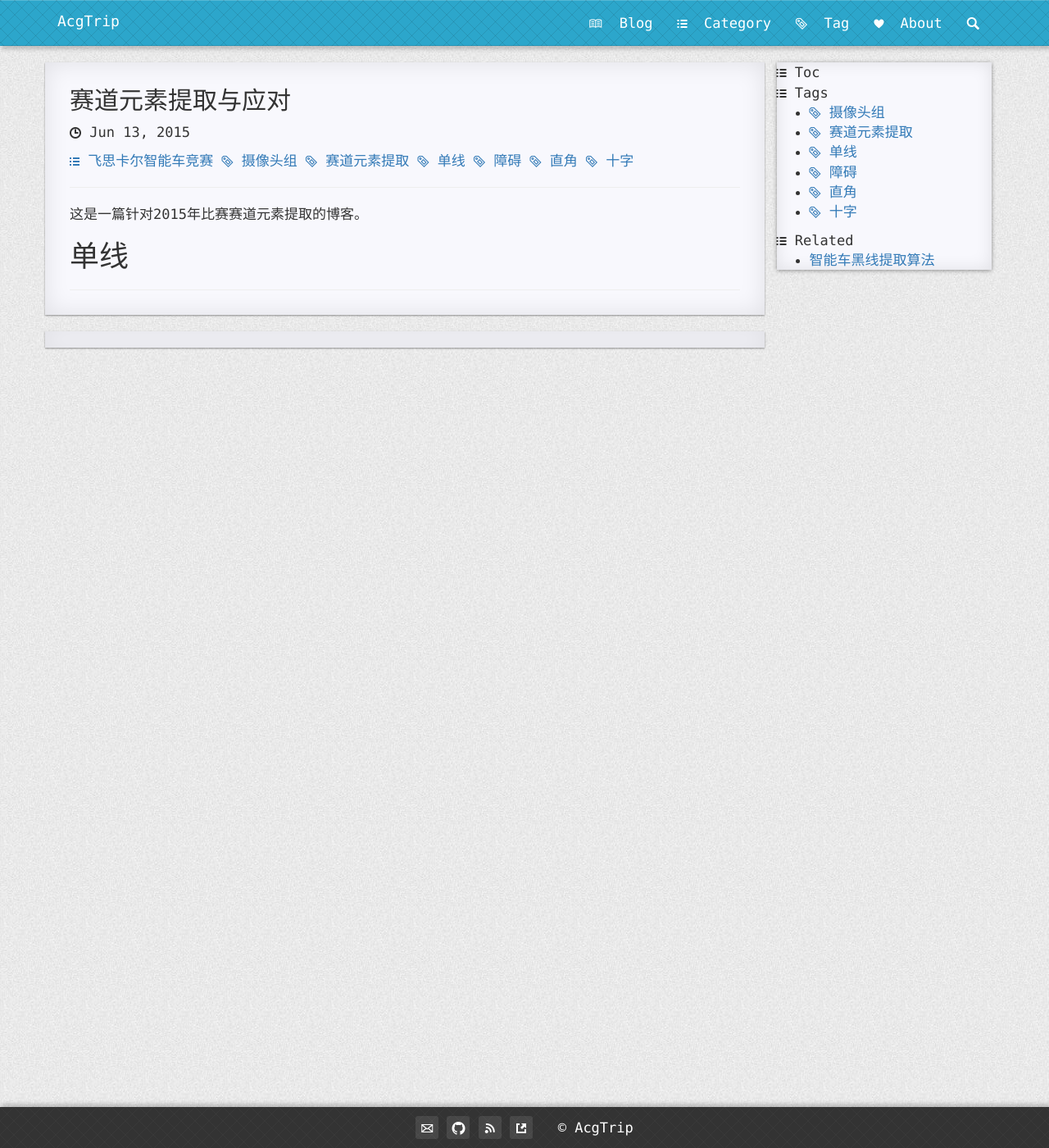
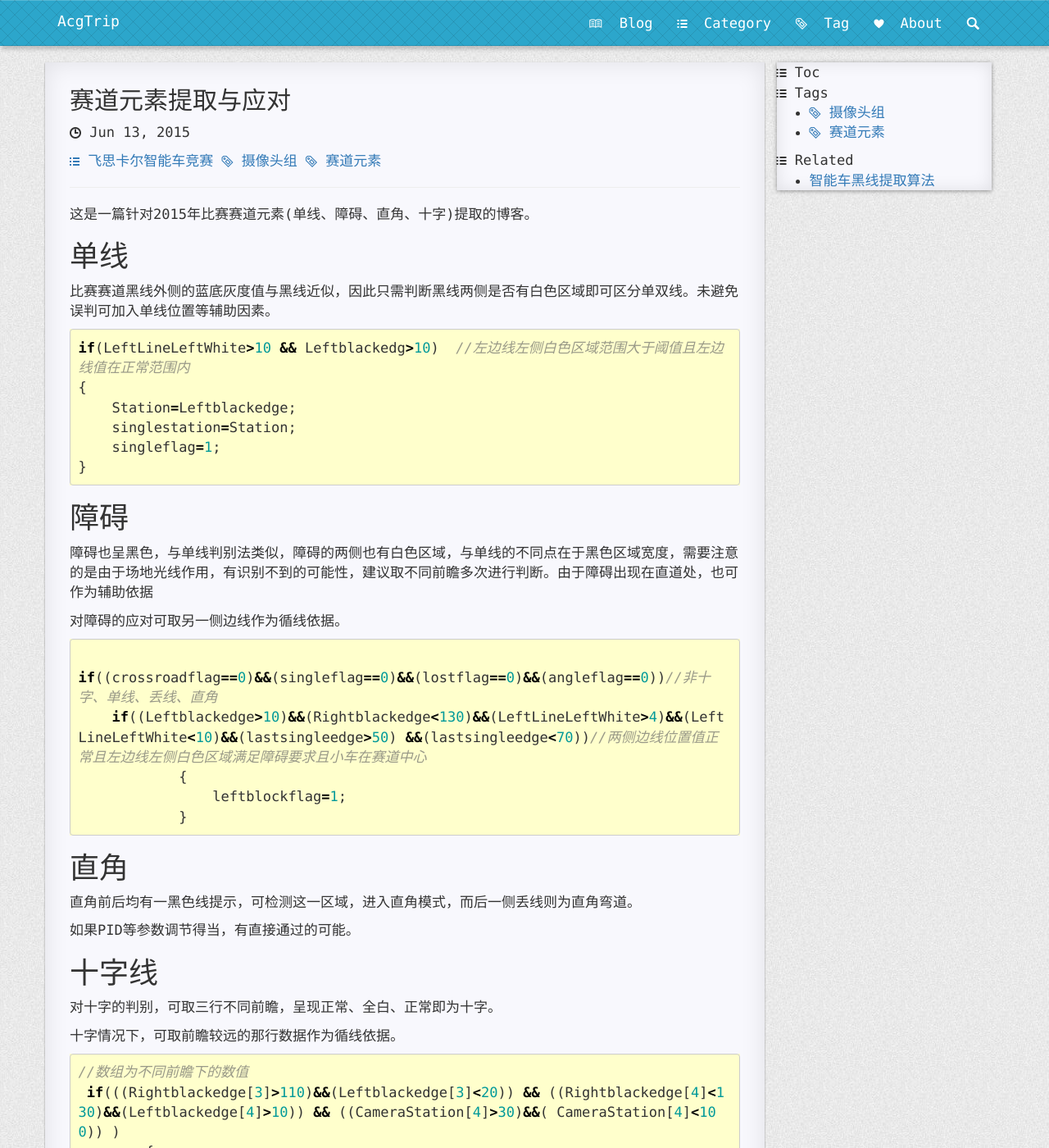
Before and after one commit to MemoriesOff/github_blog, a Jekyll site: the page built from _posts/2015-06-13-freescale-yuansu.md, in a window 1280 px wide and 1400 px high. Shown: the whole window at 82% size. Built offline with Jekyll 4.4.1, drawn with Linux system fonts in a browser that asks for light colours; nearby versions of some CDN libraries; Markdown is read by kramdown in place of the engine named in the settings; comment, search, counter and statistics services are not loaded; some of the changed text lies outside the part shown.

Commit message:
Update 2015-06-13-freescale-yuansu.md

````diff
--- a/_posts/2015-06-13-freescale-yuansu.md
+++ b/_posts/2015-06-13-freescale-yuansu.md
@@ -1,10 +1,56 @@
 ---
 layout: post
 title: 赛道元素提取与应对
-tags: 摄像头组 赛道元素提取 单线 障碍 直角 十字
+tags: 摄像头组 赛道元素
 categories: 飞思卡尔智能车竞赛
 ---
 
-这是一篇针对2015年比赛赛道元素提取的博客。
+这是一篇针对2015年比赛赛道元素(单线、障碍、直角、十字)提取的博客。
 
 #单线
+
+比赛赛道黑线外侧的蓝底灰度值与黑线近似，因此只需判断黑线两侧是否有白色区域即可区分单双线。未避免误判可加入单线位置等辅助因素。
+```c
+if(LeftLineLeftWhite>10 && Leftblackedg>10)  //左边线左侧白色区域范围大于阈值且左边线值在正常范围内
+{
+    Station=Leftblackedge;
+    singlestation=Station;
+    singleflag=1;
+}
+```
+
+#障碍
+
+障碍也呈黑色，与单线判别法类似，障碍的两侧也有白色区域，与单线的不同点在于黑色区域宽度，需要注意的是由于场地光线作用，有识别不到的可能性，建议取不同前瞻多次进行判断。由于障碍出现在直道处，也可作为辅助依据
+
+对障碍的应对可取另一侧边线作为循线依据。
+
+```c
+
+if((crossroadflag==0)&&(singleflag==0)&&(lostflag==0)&&(angleflag==0))//非十字、单线、丢线、直角
+    if((Leftblackedge>10)&&(Rightblackedge<130)&&(LeftLineLeftWhite>4)&&(LeftLineLeftWhite<10)&&(lastsingleedge>50) &&(lastsingleedge<70))//两侧边线位置值正常且左边线左侧白色区域满足障碍要求且小车在赛道中心
+            {
+                leftblockflag=1;
+            }
+```
+
+#直角
+
+直角前后均有一黑色线提示，可检测这一区域，进入直角模式，而后一侧丢线则为直角弯道。
+
+如果PID等参数调节得当，有直接通过的可能。
+
+#十字线
+
+对十字的判别，可取三行不同前瞻，呈现正常、全白、正常即为十字。
+
+十字情况下，可取前瞻较远的那行数据作为循线依据。
+
+```c
+//数组为不同前瞻下的数值
+ if(((Rightblackedge[3]>110)&&(Leftblackedge[3]<20)) && ((Rightblackedge[4]<130)&&(Leftblackedge[4]>10)) && ((CameraStation[4]>30)&&( CameraStation[4]<100)) )
+        {
+           crossroadflag=1;
+           Station=Singleblackedge[4];
+        }
+```
````
